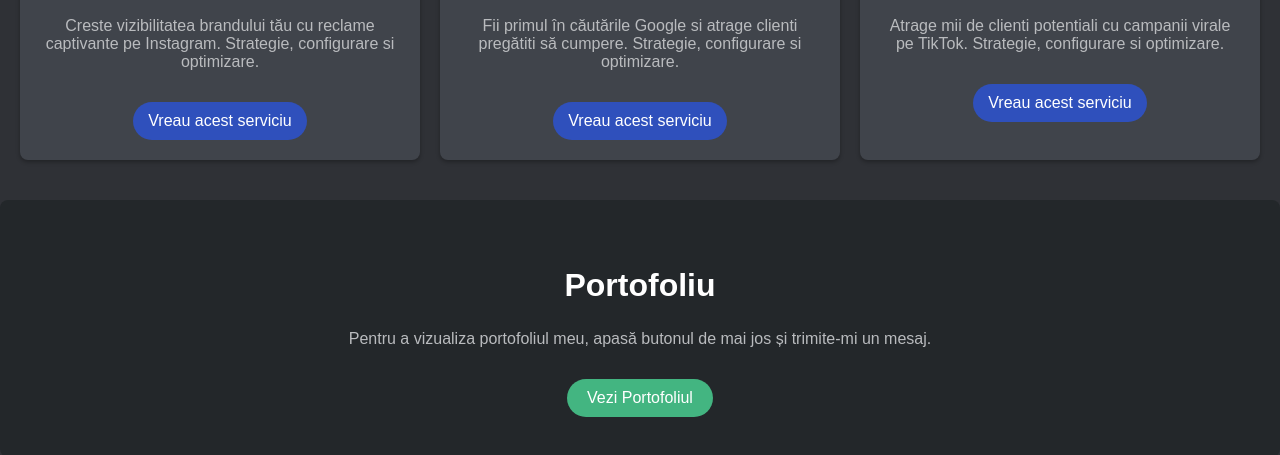
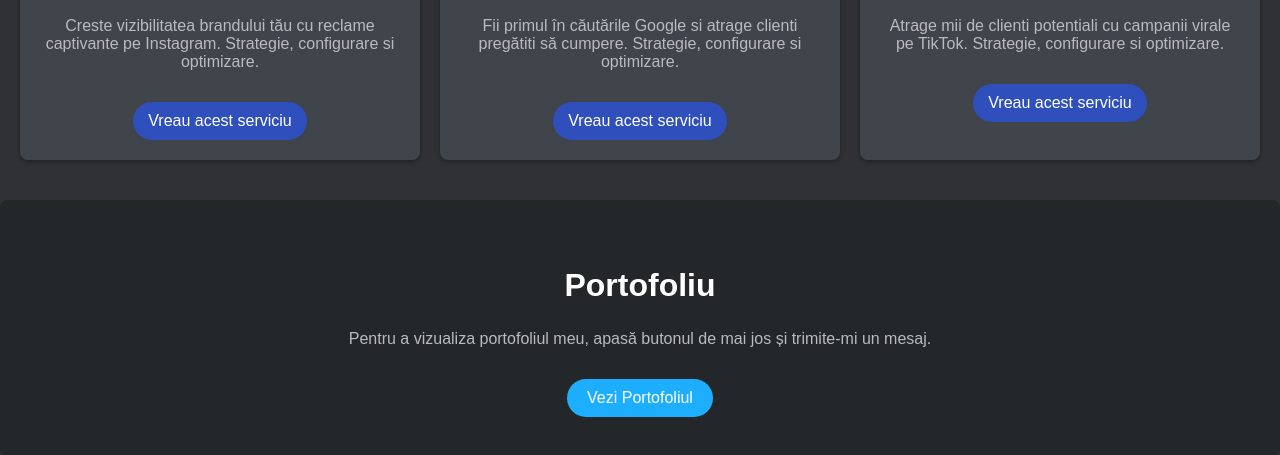
Before and after one commit to ghost24user/mywebsite, a plain HTML site: page index.html in a window 1280 px wide. Shown: the part 1285-1740 px from the top of the page. Drawn offline with Linux system fonts and the light colour scheme.

Commit message:
Update styles.css

```diff
--- a/styles.css
+++ b/styles.css
@@ -132,7 +132,7 @@
   display: inline-block;
   margin-top: 15px;
   padding: 10px 20px;
-  background-color: #43b581;
+  background-color: #1EAEFF;
   color: #ffffff;
   text-decoration: none;
   border-radius: 20px;
@@ -141,7 +141,7 @@
 }
 
 .portfolio-button:hover {
-  background-color: #36a74a;
+  background-color: #1C90D7;
 }
 
 /* Responsive Design */
```
